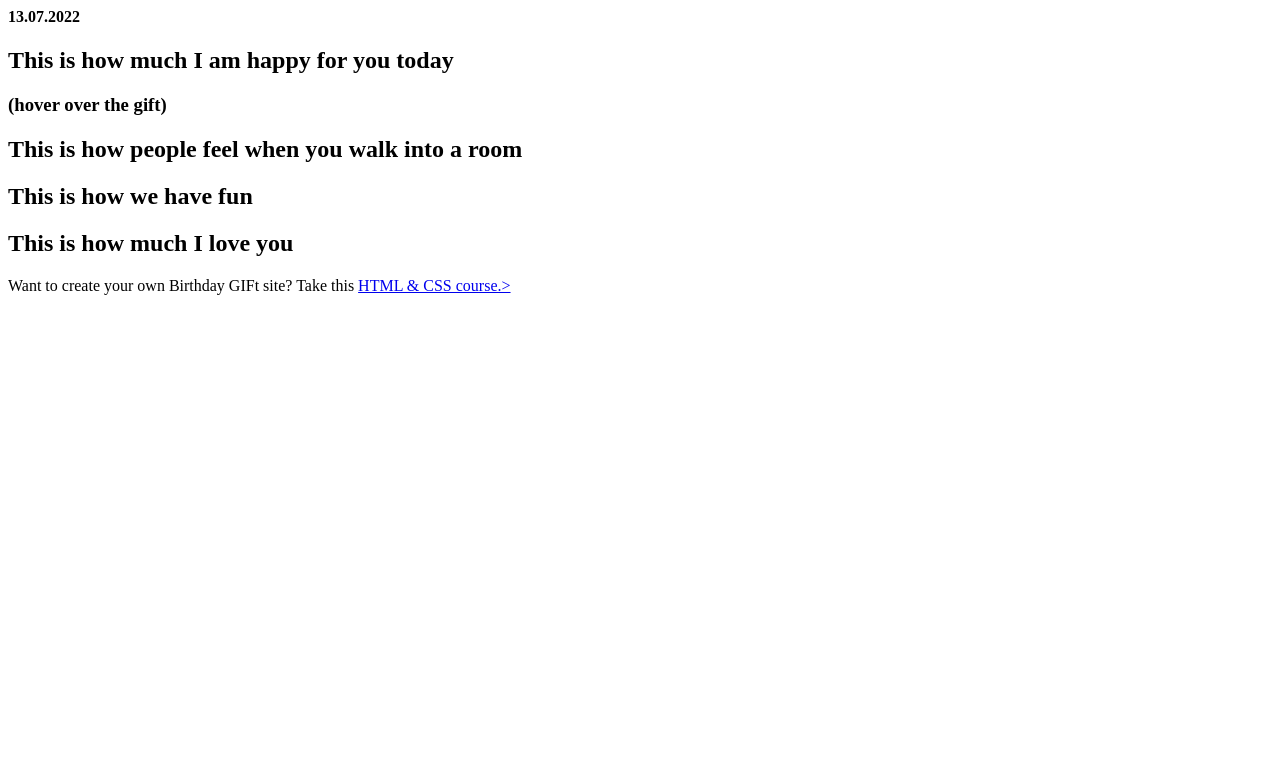
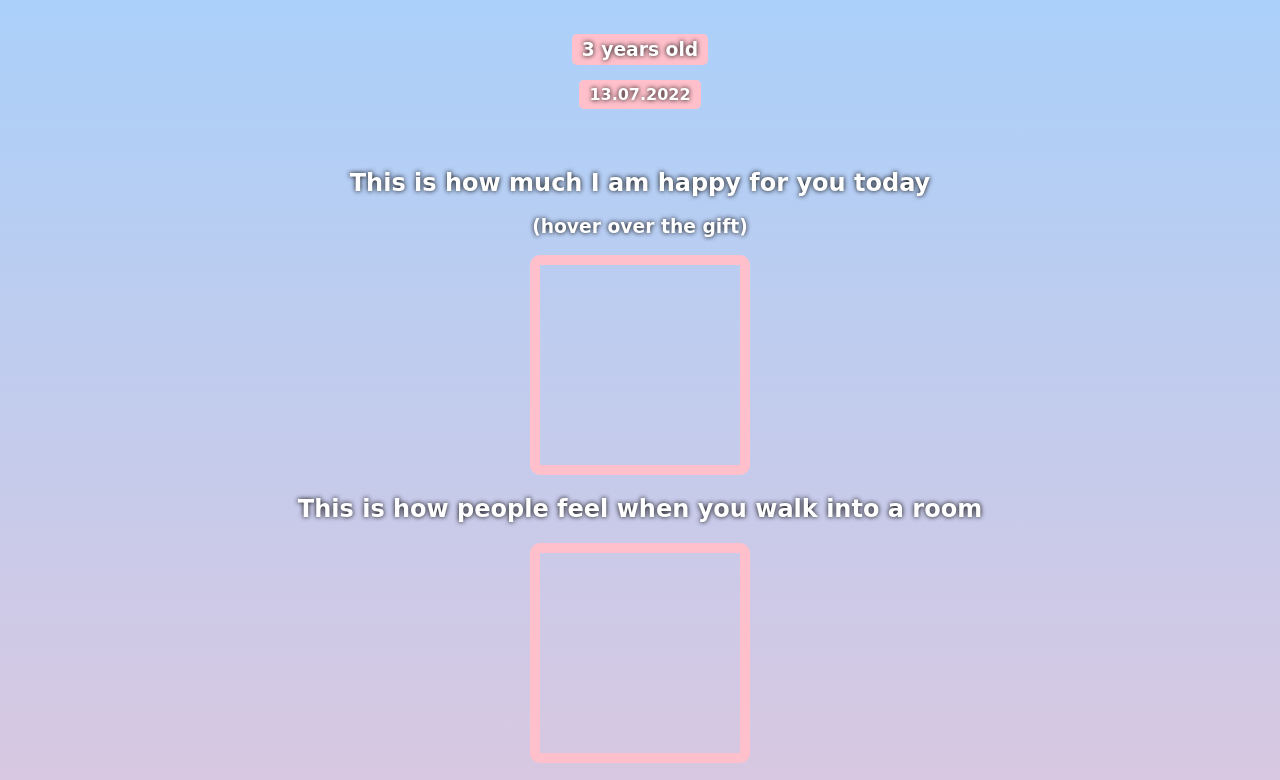
Before and after one commit to Damini212/Birthday-card, a plain HTML site: page Birthday-card.html in a window 1280 px wide. Shown: the part 153-933 px from the top of the page. Before the commit the page ends 800 px from the top, so only its background shows below. Drawn offline with Linux system fonts and the light colour scheme; a web font is replaced by a local one.

Commit message:
Update Birthday-card.html

```diff
--- a/Birthday-card.html
+++ b/Birthday-card.html
@@ -3,7 +3,7 @@
 
 <head>
   <title>Happy Birthday Card</title>
-  <link rel="stylesheet" href="excercise1.css">
+  <link rel="stylesheet" href="Birthday-card.css">
   <link rel="preconnect" href="https://fonts.googleapis.com">
   <link rel="preconnect" href="https://fonts.gstatic.com" crossorigin>
   <link href="https://fonts.googleapis.com/css2?family=Happy+Monkey&family=Orbitron:wght@400;700&display=swap"
```
